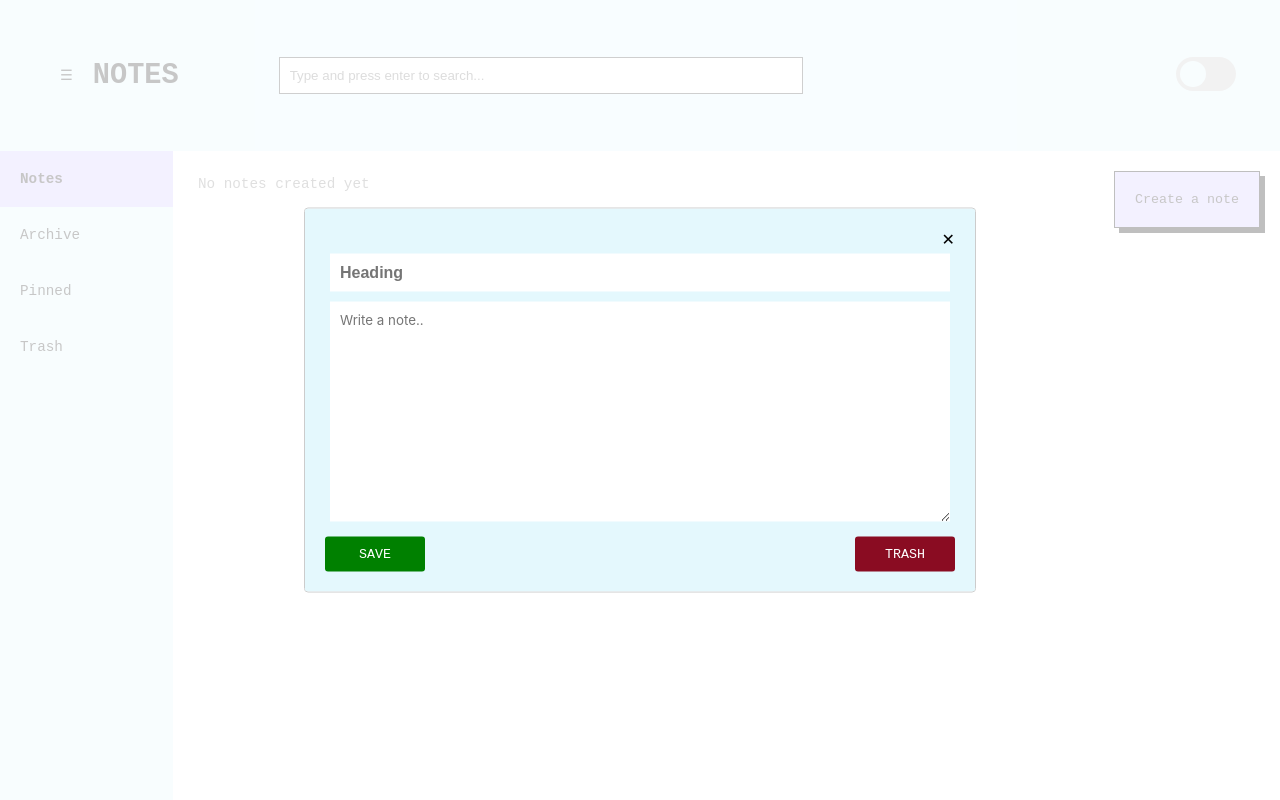
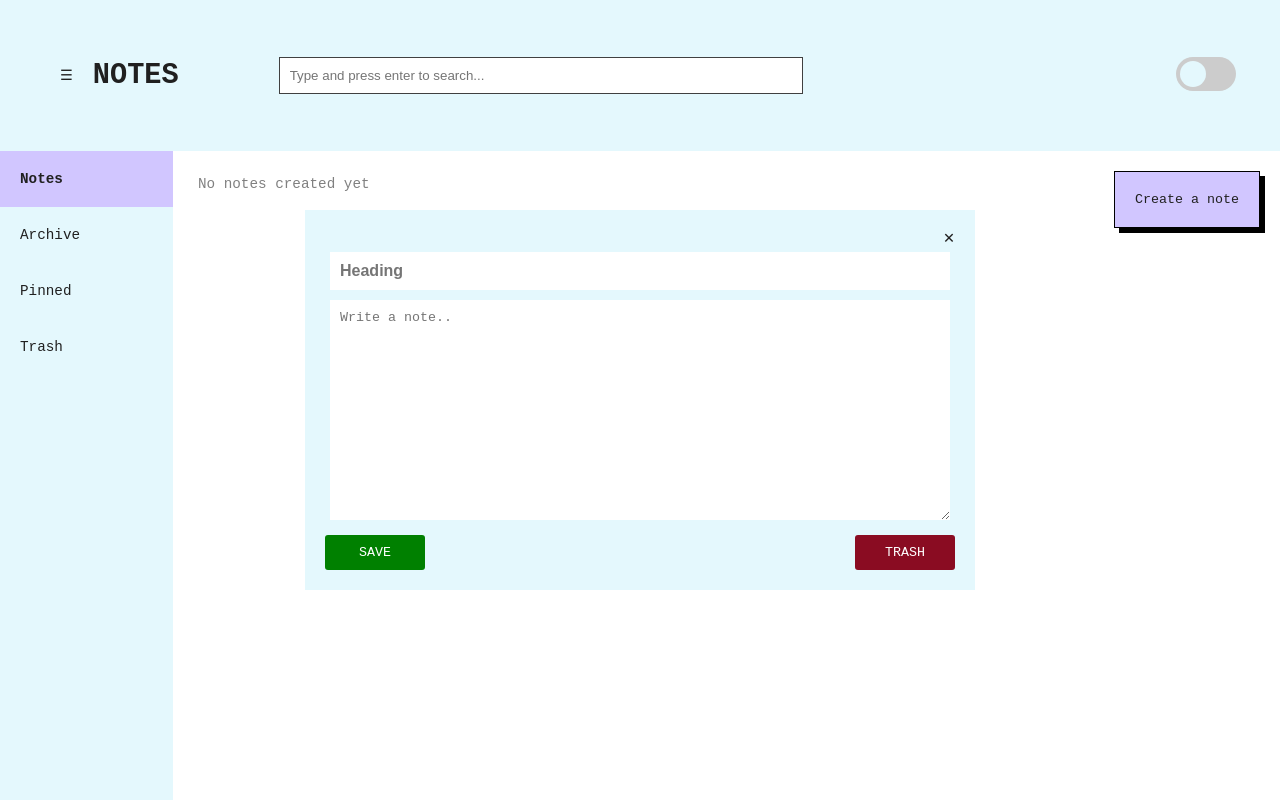
Before and after one commit to sakshikapoor/notes, a React (Create React App) app in the folder my-app/: page / in a window 1280 px wide. Both pictures are taken after a click on the button "Create a note". Shown: the top 800 px of the page. Built offline with nearby package versions, Linux system fonts and the light colour scheme.

Commit message:
removed modal

```diff
--- a/my-app/src/components/notes/NotesContainer.css
+++ b/my-app/src/components/notes/NotesContainer.css
@@ -63,6 +63,11 @@
 .modal-container {
   padding: 20px;
   background: var(--bg-color);
+  position: absolute;
+  top: 50%;
+  left: 50%;
+  z-index: 2;
+  transform: translate(-50%, -50%);
 }
 .notes-container {
   display: inline-grid;
@@ -77,3 +82,10 @@
   color: var(--font-color);
   background: var(--secondary-bg-color);
 }
+.show-modal {
+  display: block
+}
+
+.hide-modal {
+  display: none;
+}
--- a/my-app/src/components/notes/NotesContainer.js
+++ b/my-app/src/components/notes/NotesContainer.js
@@ -1,6 +1,5 @@
 import React, { useState } from "react";
 import "./NotesContainer.css";
-import Modal from "react-modal";
 import { useDispatch, useSelector } from "react-redux";
 import noteActions from "../../actions/notesActions";
 import Notes from "./NoteList";
@@ -14,23 +13,11 @@ const NoteContent = {
 };
 
 const NotesContainer = () => {
-  Modal.setAppElement("#root");
   const [noteContent, updateNoteContent] = useState(NoteContent);
   const dispatch = useDispatch();
   const isTrash =
     useSelector(state => state.selectedTab) === "trash" ? true : false;
   const theme = useSelector(state => state.theme);
-  const customStyles = {
-    content: {
-      top: "50%",
-      left: "50%",
-      right: "auto",
-      bottom: "auto",
-      padding: "0px",
-      marginRight: "-50%",
-      transform: "translate(-50%, -50%)"
-    }
-  };
   const openModal = () => {
     dispatch(modalActions.openModal());
   };
@@ -131,12 +118,7 @@ const NotesContainer = () => {
       <button className="note-create" onClick={openModal}>
         Create a note
       </button>
-      <Modal
-        isOpen={modalIsOpen}
-        onRequestClose={closeModal}
-        style={customStyles}
-      >
-        <div data-theme={theme} className="modal-container">
+      <div data-theme={theme} className={"modal-container " + (modalIsOpen ? "show-modal" : "hide-modal")} >
         <div className="close" onClick={closeModal}>
           &#10005;
           </div>
@@ -161,7 +143,6 @@ const NotesContainer = () => {
           {trashOrDeleteButton}
         </div>
       </div>
-      </Modal>
       <Notes />
     </div>
   );
```
Lines whose indentation alone changed are shown as unchanged.
